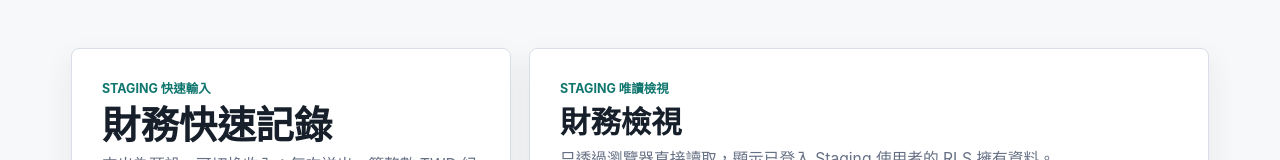
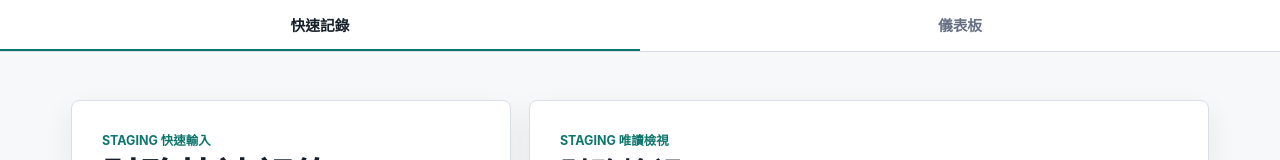
Before and after one commit to fp52rrrvgh-cmyk/detabase, a Next.js app in the folder apps/web/: page / in a window 1280 px wide. Shown: the top 160 px of the page. Built offline with nearby package versions, Linux system fonts and the light colour scheme; no server answers.

Commit message:
feat: add navigation bar
- Sticky top nav with links to / and /dashboard
- Active indicator with accent border
- Build passes

```diff
--- /dev/null
+++ b/apps/web/app/components/AppNav.tsx
@@ -0,0 +1,25 @@
+"use client";
+
+import Link from "next/link";
+import { usePathname } from "next/navigation";
+
+export function AppNav() {
+  const pathname = usePathname();
+
+  return (
+    <nav className="app-nav">
+      <Link
+        href="/"
+        className={`app-nav-link ${pathname === "/" ? "app-nav-link--active" : ""}`}
+      >
+        快速記錄
+      </Link>
+      <Link
+        href="/dashboard"
+        className={`app-nav-link ${pathname === "/dashboard" ? "app-nav-link--active" : ""}`}
+      >
+        儀表板
+      </Link>
+    </nav>
+  );
+}
--- a/apps/web/app/globals.css
+++ b/apps/web/app/globals.css
@@ -937,3 +937,35 @@ input, button, select, textarea {
 body {
   overscroll-behavior: none;
 }
+
+/* App navigation */
+.app-nav {
+  display: flex;
+  gap: 0;
+  background: var(--panel);
+  border-bottom: 1px solid var(--line);
+  position: sticky;
+  top: 0;
+  z-index: 100;
+}
+
+.app-nav-link {
+  flex: 1;
+  text-align: center;
+  padding: 14px 8px;
+  font-size: 0.92rem;
+  font-weight: 650;
+  color: var(--muted);
+  text-decoration: none;
+  border-bottom: 2px solid transparent;
+  transition: color 140ms ease, border-color 140ms ease;
+}
+
+.app-nav-link:hover {
+  color: var(--text);
+}
+
+.app-nav-link--active {
+  color: var(--accent-strong);
+  border-bottom-color: var(--accent);
+}
--- a/apps/web/app/layout.tsx
+++ b/apps/web/app/layout.tsx
@@ -1,5 +1,6 @@
 import type { Metadata, Viewport } from "next";
 import "./globals.css";
+import { AppNav } from "./components/AppNav";
 
 const APP_NAME = "Detabase";
 const APP_DESCRIPTION = "個人財務作戰系統";
@@ -36,7 +37,10 @@ export default function RootLayout({
 }>) {
   return (
     <html lang="zh-Hant">
-      <body>{children}</body>
+      <body>
+        <AppNav />
+        {children}
+      </body>
     </html>
   );
 }
```
